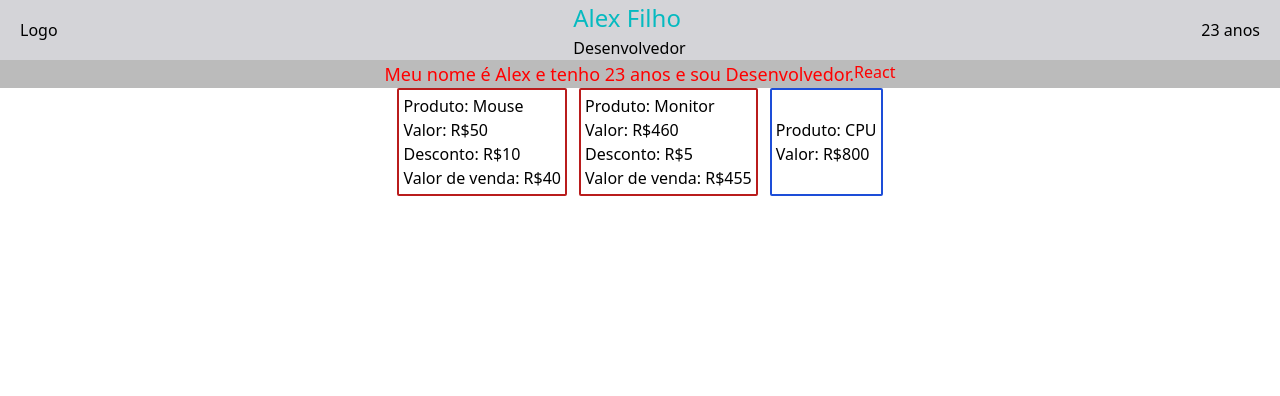
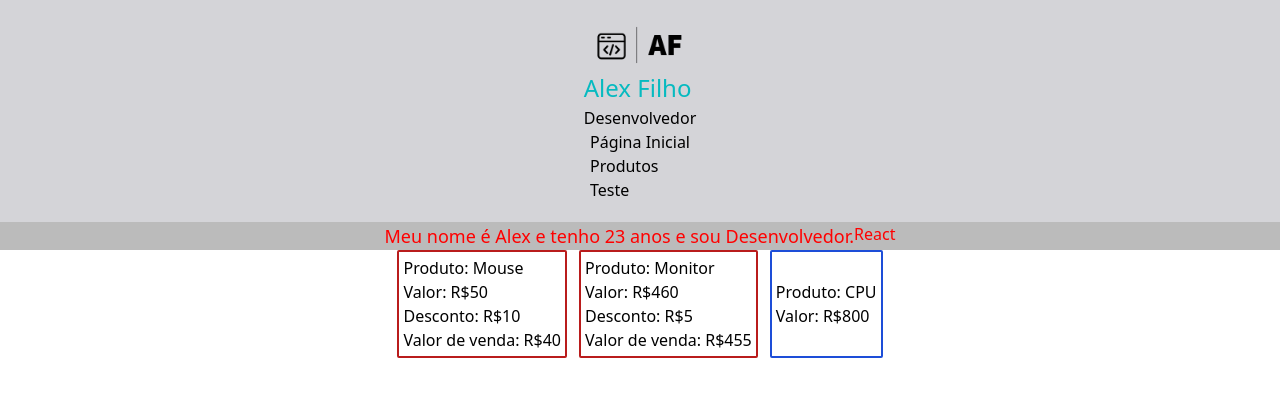
Before and after one commit to alexfilhoo/study-next-js, a Next.js app in the folder primeiroprojeto/: page / in a window 1280 px wide. Shown: the top 396 px of the page. Built offline with nearby package versions, Linux system fonts and the light colour scheme.

Commit message:
feat: adição tag Link e Image do Next

```diff
--- a/primeiroprojeto/src/components/Topo.tsx
+++ b/primeiroprojeto/src/components/Topo.tsx
@@ -1,14 +1,36 @@
+import Image from "next/image";
+import Link from "next/link";
+
 export default function Topo() {
   return (
     <>
-      <ul className="flex justify-between items-center bg-zinc-300 h-[60px] p-5">
-        <li>Logo</li>
+      <ul className="flex flex-col justify-between items-center bg-zinc-300 h-auto p-5">
+        <li>
+          <Image
+            src="/AF-logo.png"
+            alt="Logo"
+            width={100}
+            height={100}
+            className="rounded-full"
+          />
+        </li>
         <ul className="flex flex-col">
           <li className="subtitle">Alex Filho</li>
           <li>Desenvolvedor</li>
         </ul>
-        <li>23 anos</li>
+        <ul>
+          <li>
+            <Link href={"/"}>Página Inicial</Link>
+          </li>
+          <li>
+            <Link href={"/produtos/produtos"}>Produtos</Link>
+          </li>
+          <li>
+            <Link href={"/teste/teste"}>Teste</Link>
+          </li>
+        </ul>
       </ul>
+      <div></div>
     </>
   );
 }
```
